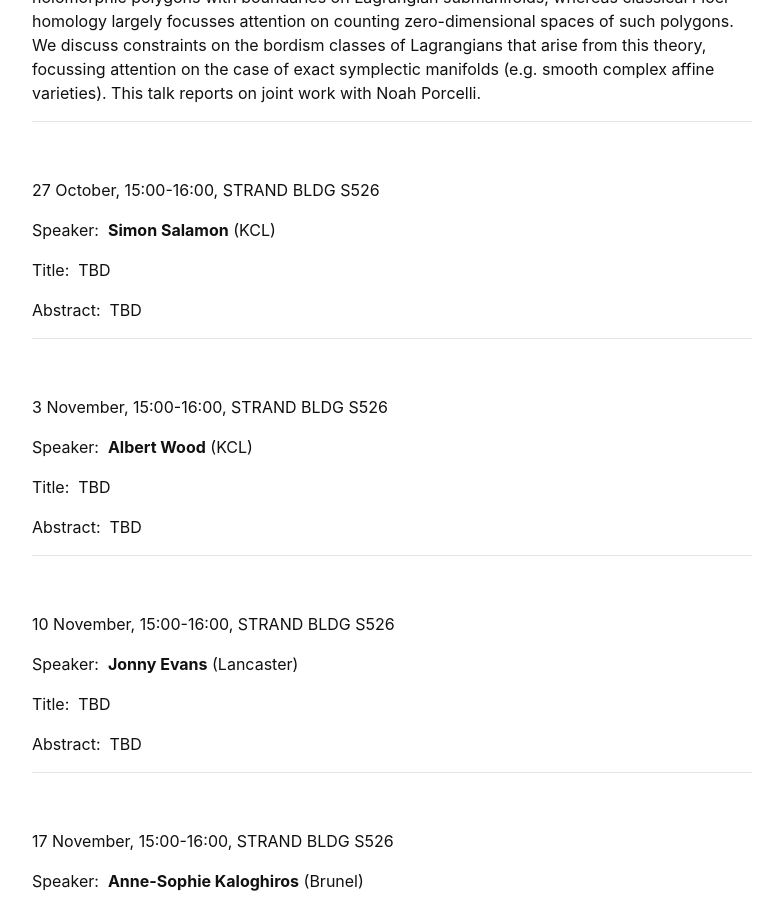
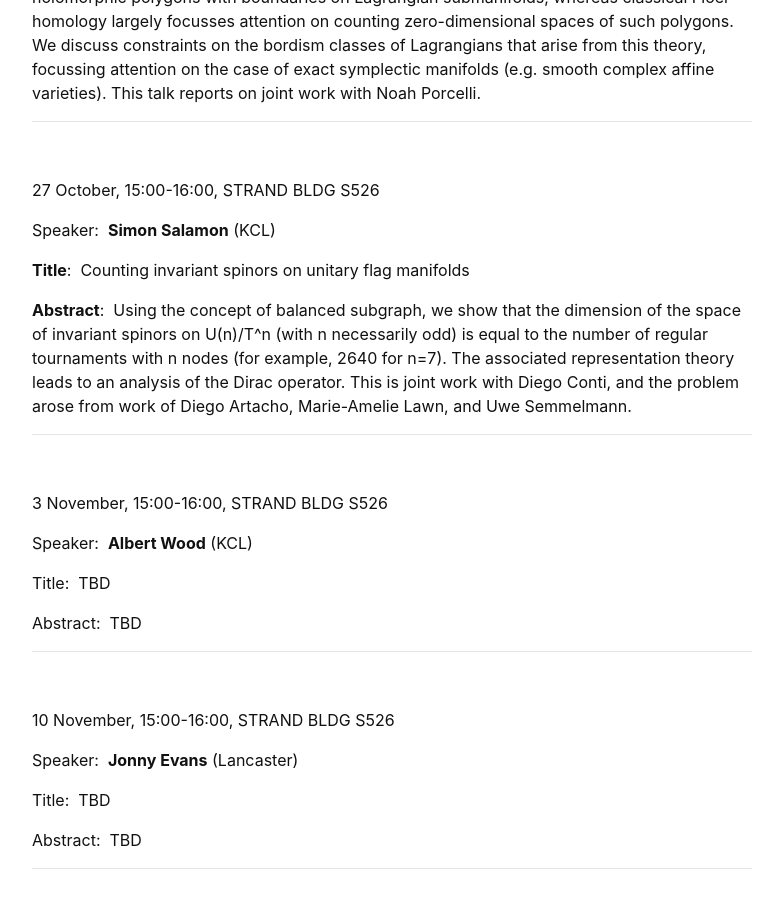
Before and after one commit to kcl-geometry-seminar/kcl-geometry-seminar.github.io, a Jekyll site: the page built from pages/index.md, in a window 1280 px wide and 900 px high, scrolled down 1145 px. Shown: the whole window, without its empty margins (248-1031 px from the left). Built offline with Jekyll 4.4.1, drawn with Linux system fonts in a browser that asks for light colours; a script that is not in the unit is left out.

Commit message:
Revise event title and abstract details
Updated title and abstract for the event.

```diff
--- a/pages/index.md
+++ b/pages/index.md
@@ -53,11 +53,11 @@ Speaker:&nbsp; **Ivan Smith** (Cambridge)
 
 Speaker:&nbsp; **Simon Salamon** (KCL)
 
-Title:&nbsp; TBD
+**Title**:&nbsp; Counting invariant spinors on unitary flag manifolds
 
 
 
-Abstract:&nbsp; TBD
+**Abstract**:&nbsp; Using the concept of balanced subgraph, we show that the dimension of the space of invariant spinors on U(n)/T^n (with n necessarily odd) is equal to the number of regular tournaments with n nodes (for example, 2640 for n=7). The associated representation theory leads to an analysis of the Dirac operator. This is joint work with Diego Conti, and the problem arose from work of Diego Artacho, Marie-Amelie Lawn, and Uwe Semmelmann.
 
 ---------------------------------------------------------
 <br />
```
